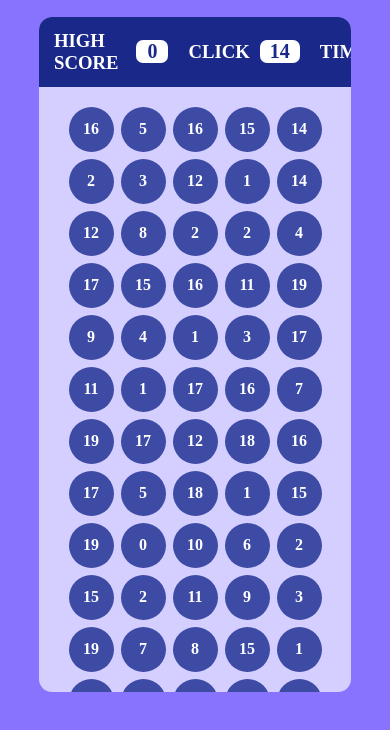
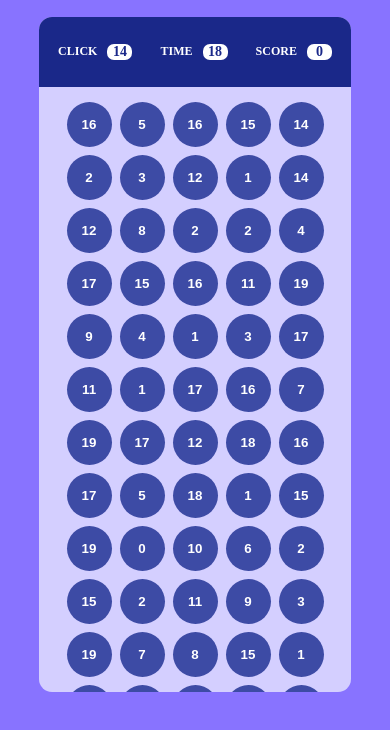
Before and after one commit to KunalPandey-675/Bubble-Hunt-Frenzy, a plain HTML site: page index.html in a window 390 px wide. Both pictures are taken after a click on the button "PLAY GAME". Shown: the part 96-826 px from the top of the page. Drawn offline with Linux system fonts and the light colour scheme.

Commit message:
responsive

```diff
--- a/index.css
+++ b/index.css
@@ -1,4 +1,5 @@
 @import url('https://fonts.googleapis.com/css2?family=Lobster&family=Titan+One&display=swap');
+
 * {
     margin: 0;
     padding: 0;
@@ -46,20 +47,23 @@ body {
     gap: 20px;
     justify-content: center;
     align-items: center;
-    & h1{
+
+    & h1 {
         font-weight: 700;
         font-family: "Titan One", sans-serif;
         color: rgb(26, 40, 137);
     }
 }
-#container{
+
+#container {
     width: 80%;
     height: 80%;
     background-color: rgb(212, 207, 255);
     border-radius: 13px;
     overflow: hidden;
 }
-#top{
+
+#top {
     padding: 15px;
     color: white;
     height: 70px;
@@ -69,12 +73,14 @@ body {
     align-items: center;
     gap: 20px;
 }
-.elem{
+
+.elem {
     align-items: center;
     display: flex;
     gap: 10px;
 }
-.ebox{
+
+.ebox {
     color: rgb(26, 40, 137);
     background-color: white;
     padding: 0px 10px;
@@ -86,16 +92,19 @@ body {
     font-weight: 700;
     font-size: 20px;
 }
-#bbox{
+
+#bbox {
     padding: 20px 10px;
-    height: calc(100% - 70px);
+    /* height: calc(100% - 70px); */
+    height: auto;
     display: flex;
     justify-content: center;
     align-items: center;
     gap: 7px;
     flex-wrap: wrap;
 }
-.bub{
+
+.bub {
     height: 45px;
     width: 45px;
     font-weight: 700;
@@ -103,50 +112,97 @@ body {
     justify-content: center;
     align-items: center;
     color: white;
+    outline: none;
+    border: none;
     background-color: rgb(61, 75, 165);
     border-radius: 50px;
     transition: all 0.2s ease-in-out;
     cursor: pointer;
-    &:hover{
+
+    &:hover {
         background-color: rgb(26, 40, 137);
     }
 }
-#start{
+
+#start {
     height: calc(100% - 70px);
     display: flex;
     flex-direction: column;
     justify-content: center;
     align-items: center;
     gap: 20px;
-    & h2{
+
+    & h2 {
         color: rgb(26, 40, 137);
         font-size: 22px;
     }
 }
-#stop{
+
+#stop {
     display: none;
     height: calc(100% - 70px);
     flex-direction: column;
     justify-content: center;
     align-items: center;
     gap: 20px;
-    & h2{
+
+    & h2 {
         color: rgb(26, 40, 137);
         font-size: 22px;
     }
 }
-.begin{
+
+.begin {
     border: none;
     color: white;
     padding: 20px;
     border-radius: 10px;
     font-size: 14px;
-    font-weight:700 ;
+    font-weight: 700;
     background-color: rgb(61, 75, 165);
     transition: all 0.2s ease-in-out;
     cursor: pointer;
     outline: none;
-    &:hover{
+
+    &:hover {
         background-color: rgb(26, 40, 137);
     }
 }
+
+@media (max-width:1200px) {
+    #bbox {
+        padding: 15px 10px;
+        gap: 8px;
+
+    }
+
+    #start {
+        padding: 0 40px;
+
+        & h2 {
+            color: rgb(26, 40, 137);
+            font-size: 16px;
+        }
+    }
+    .elem{
+        & h3{
+            font-size: 12px;
+        }
+    }
+    #highscore{
+        display: none;
+    }
+    .ebox {
+
+        padding: 0px 10px;
+        width: 25px;
+        font-size: 14px;
+    }
+}
+@media (max-width:370px) {
+    #main {
+        & h1 {
+            font-size: 26px;
+        }
+    }
+}
--- a/index.html
+++ b/index.html
@@ -14,7 +14,7 @@
         <h1>BUBBLE HUNT FRENZY</h1>
         <div id="container">
             <div id="top">
-                <div class="elem">
+                <div class="elem" id="highscore">
                     <h3>HIGH SCORE</h3>
                     <div class="ebox" id="hscore">0</div>
                 </div>
--- a/index.js
+++ b/index.js
@@ -9,7 +9,7 @@ function bubgen() {
     var bubbles = "";
     for (var i = 1; i <= 152; i++) {
         rnum = Math.floor(Math.random() * 20);
-        bubbles += `<div class="bub">${rnum}</div>`;
+        bubbles += `<button class="bub">${rnum}</button>`;
     }
     document.querySelector('#bbox').innerHTML = bubbles;
 }
```
